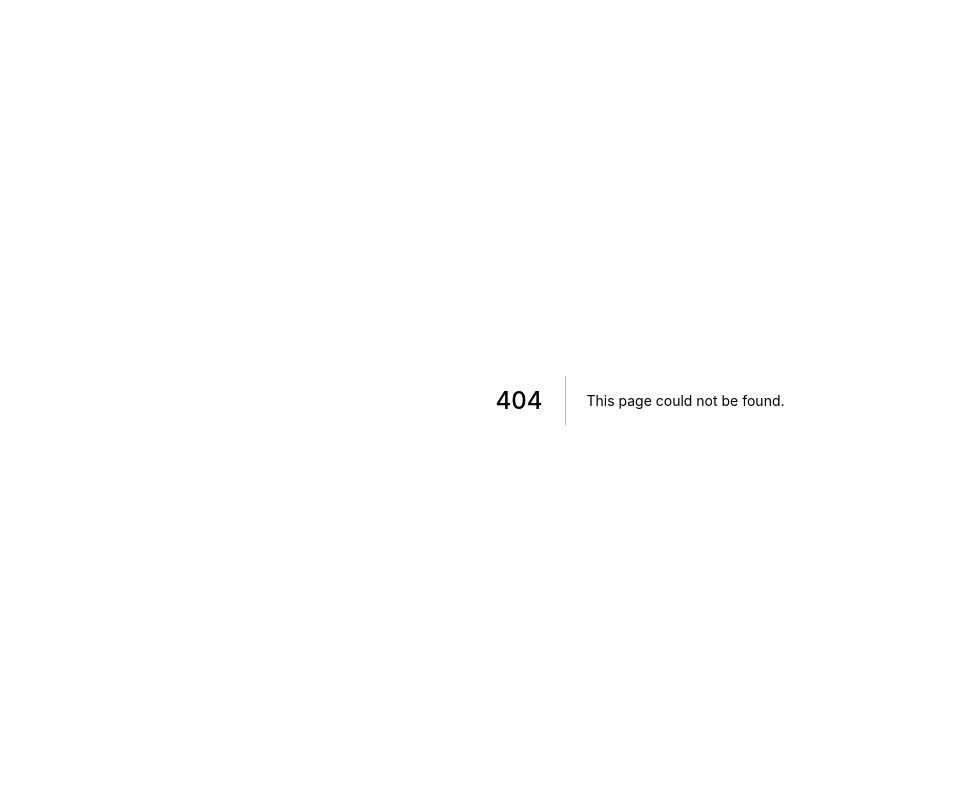
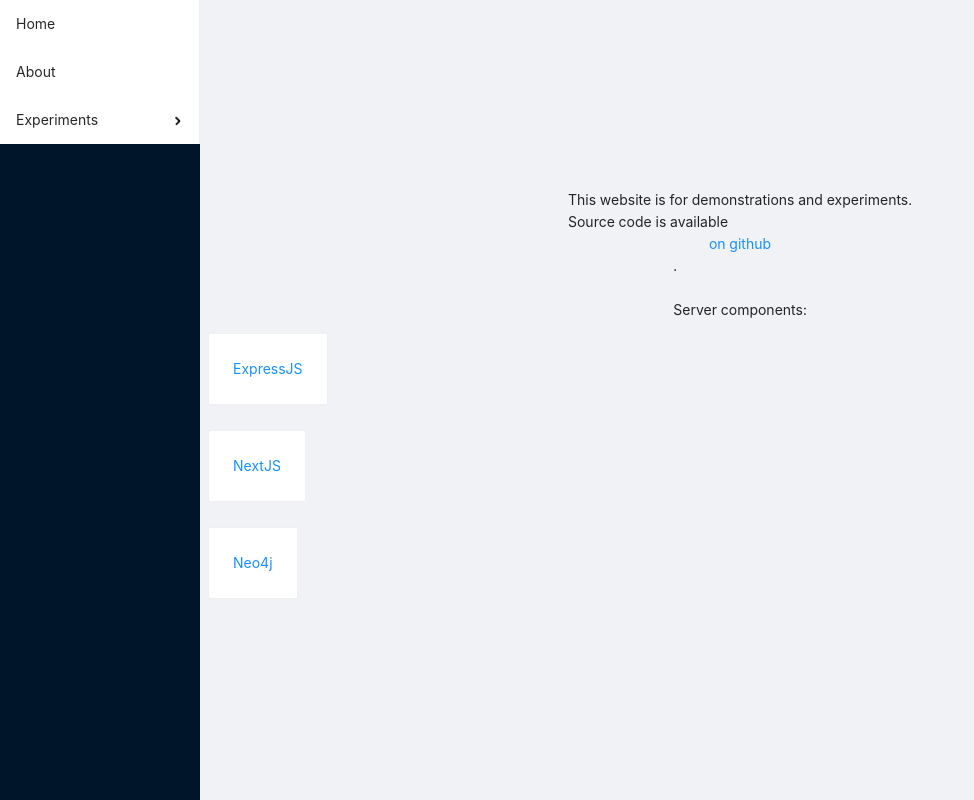
Before and after one commit to PlausibleReality/experiments, a Next.js app in the folder client/: page /about in a window 1280 px wide. Before the commit this address had no page. Shown: the whole page, without its empty margins (0-974 px from the left). Built offline with nearby package versions, Linux system fonts and the light colour scheme.

Commit message:
basic navigation with placeholders for experiments

```diff
--- /dev/null
+++ b/client/next.config.js
@@ -0,0 +1,4 @@
+
+const withCSS = require("@zeit/next-css");
+
+module.exports = withCSS({});
--- a/client/package.json
+++ b/client/package.json
@@ -15,6 +15,10 @@
   "devDependencies": {
     "@types/node": "^14.6.4",
     "@types/react": "^16.9.49",
+    "@zeit/next-css": "^1.0.1",
+    "@zeit/next-less": "^1.0.1",
+    "@zeit/next-sass": "^1.0.1",
+    "antd": "^4.6.3",
     "typescript": "^4.0.2"
   }
 }
--- a/client/pages/_app.js
+++ b/client/pages/_app.js
@@ -1,7 +1,43 @@
 import '../styles/globals.css'
+import 'antd/dist/antd.css'
+
+import Head from 'next/head'
+import Link from 'next/link'
+import styles from '../styles/Home.module.css'
+
+import { Layout, Menu } from 'antd'
+const { Content, Sider } = Layout
+const { SubMenu } = Menu
 
 function MyApp({ Component, pageProps }) {
-  return <Component {...pageProps} />
+  return <div>
+    <Head>
+      <title>Plausible Reality</title>
+      <link rel="icon" href="/favicon.ico" />
+    </Head>
+
+    <Layout>
+      <Layout>
+        <Sider>
+          <Menu>
+            <Menu.Item key="home">
+              <Link href="/"><a>Home</a></Link>
+            </Menu.Item>
+            <Menu.Item key="about">
+              <Link href="/about"><a>About</a></Link>
+            </Menu.Item>
+            <SubMenu key="experiments" title="Experiments">
+              <Menu.Item key="threejs">Three.js</Menu.Item>
+              <Menu.Item key="unity">Unity</Menu.Item>
+            </SubMenu>
+          </Menu>
+        </Sider>
+        <Content style={{ height: "100vh", overflow: "auto" }}>
+          <Component {...pageProps} />
+        </Content>
+      </Layout>
+    </Layout>
+  </div>
 }
 
 export default MyApp
--- /dev/null
+++ b/client/pages/about.tsx
@@ -0,0 +1,22 @@
+import styles from '../styles/Home.module.css'
+import { List, Card } from 'antd'
+
+export default function About({helloData}) {
+    return (
+      <div className={styles.container}>
+        This website is for demonstrations and experiments.
+        <br/>
+        Source code is available <a href="github.com/PlausibleReality/experiments">on github</a>.
+        <br/>
+        <br/>
+        Server components:<br/>
+
+        <List style= {{width: '100%'}}>
+            <List.Item><Card><a href="https://expressjs.com/">ExpressJS</a></Card></List.Item>
+            <List.Item><Card><a href="https://nextjs.org">NextJS</a></Card></List.Item>
+            <List.Item><Card><a href="https://neo4j.com">Neo4j</a></Card></List.Item>
+        </List>
+
+      </div>
+    )
+  }
```
Also changed, not shown: client/pages/index.tsx (+1 -12 lines), 1 other file (tests, documents, lock files or other folders).
